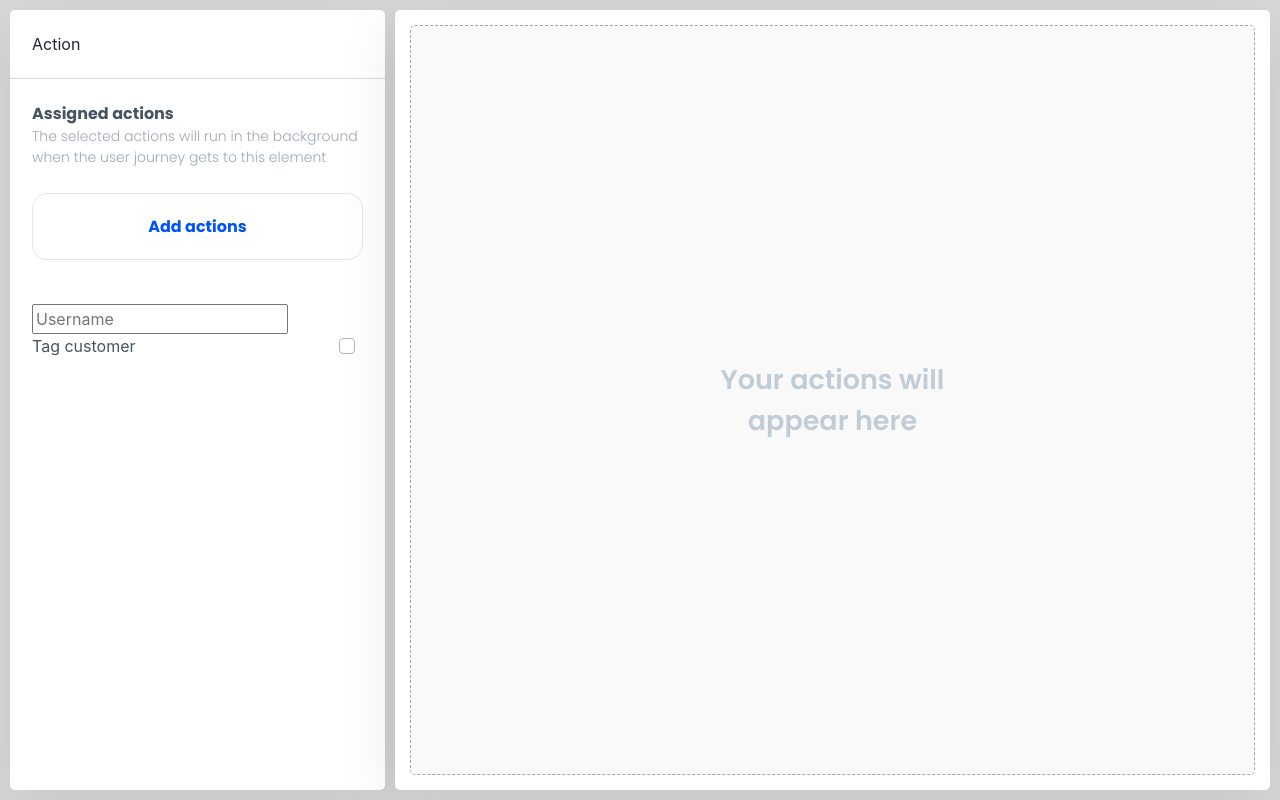
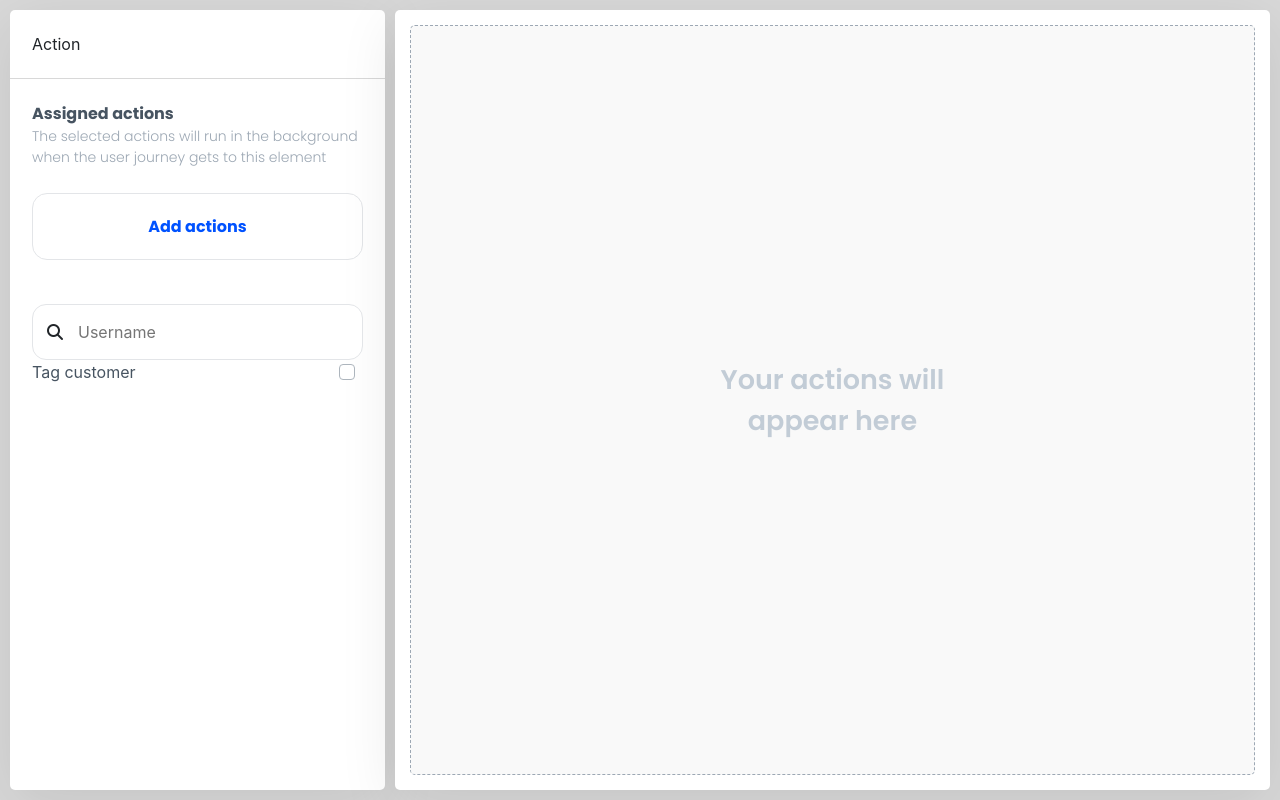
Before and after one commit to cwalia/popup, a Vue app: page / in a window 1280 px wide. Built offline with nearby package versions, Linux system fonts and the light colour scheme.

Commit message:
font awesome

```diff
--- a/package.json
+++ b/package.json
@@ -9,6 +9,7 @@
     "lint": "vue-cli-service lint"
   },
   "dependencies": {
+    "@fortawesome/fontawesome-free": "^6.4.0",
     "@types/vue-select": "^3.11.1",
     "@vue/composition-api": "^1.0.0-rc.6",
     "axios": "^0.21.1",
--- a/src/assets/styles/components/_sideBarPanel.scss
+++ b/src/assets/styles/components/_sideBarPanel.scss
@@ -21,20 +21,23 @@
     }
     &__action-area{
         padding: 22px;
-        .input-group-prepend, .input-group-text{
-            background-color: transparent;
-            border-right: none;
-            &:focus{
-                box-shadow: none;
-                border-color: $action-cta;
-            }
+        &__input-container {
+            position: relative;
         }
-        .form-control{
-            border-radius: 10px;
-            border-left: none;
-            &:focus{
-                border-color: $action-cta;
-                box-shadow: none;
+        &__input-container i {
+            position: absolute;
+            left: 15px;
+            top: 50%;
+            transform: translateY(-50%);
+        }
+
+        input[type="text"] {
+            border-radius: 14px;
+            padding: 15px 0px 15px 45px;
+            border: 1px solid #E3E5E8;
+            width: 100%;
+            &:focus-visible{
+                outline: $action-cta solid 1px;
             }
         }
     }
--- a/src/components/SideBarPanel.vue
+++ b/src/components/SideBarPanel.vue
@@ -16,8 +16,8 @@
         </template>
         <b-form-input></b-form-input>
       </b-input-group> -->
-      <div class="input-container">
-        <i class="fa fa-user"></i>
+      <div class="side-bar-panel__action-area__input-container">
+        <i class="fa fa-search"></i>
         <input type="text" placeholder="Username">
       </div>
       <action-button :buttonData="actionButtonList[0]"></action-button>
--- a/src/main.ts
+++ b/src/main.ts
@@ -3,12 +3,11 @@ import App from './App.vue'
 import store from "@/store/store";
 import router from "@/routes";
 import BootstrapVue, {IconsPlugin} from "bootstrap-vue";
+import '@fortawesome/fontawesome-free/css/all.css';
 
 
 Vue.use(BootstrapVue);
 Vue.use(IconsPlugin);
-
-// const storedEmail = sessionStorage.getItem('userSession')
 
 new Vue({
   store,
```
Also changed, not shown: src/App.ts (deleted), 2 other files (tests, documents, lock files or other folders).
